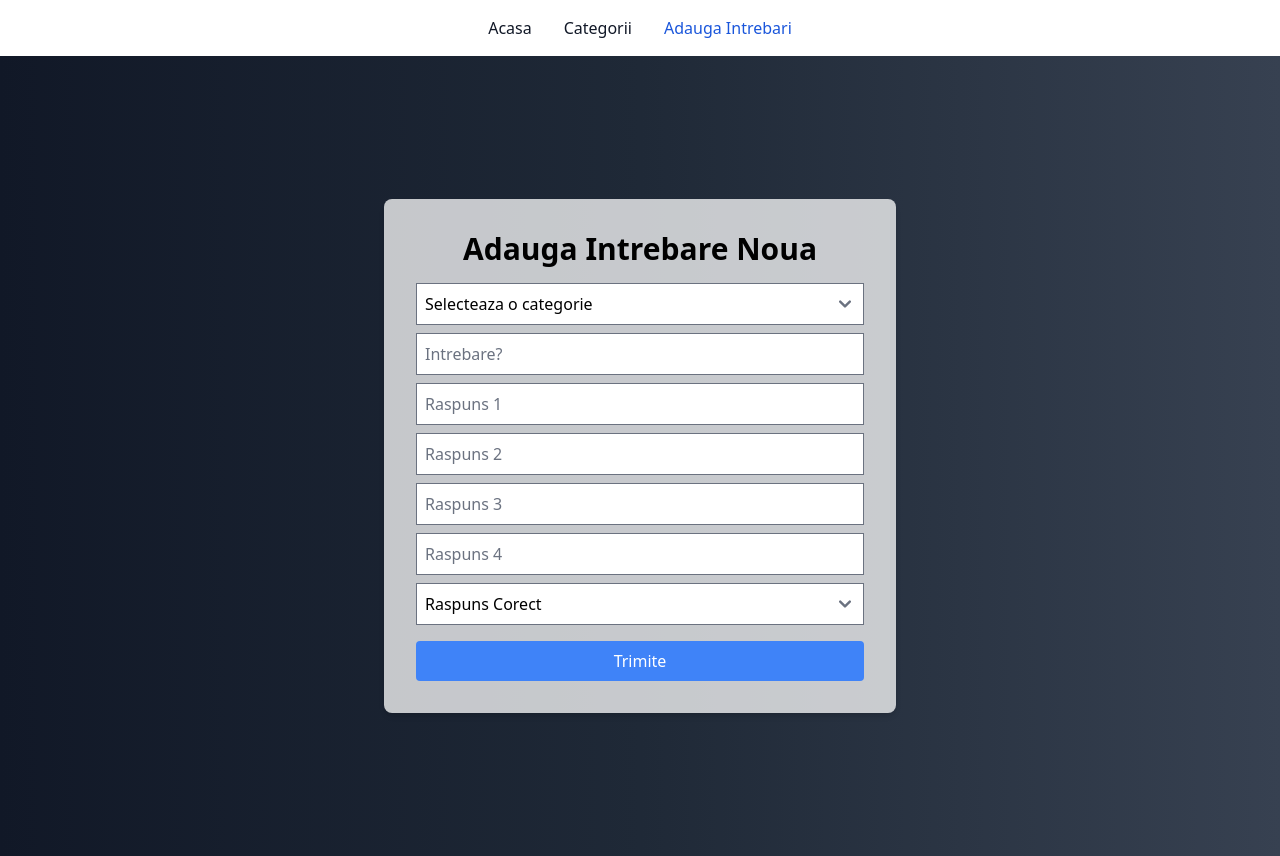
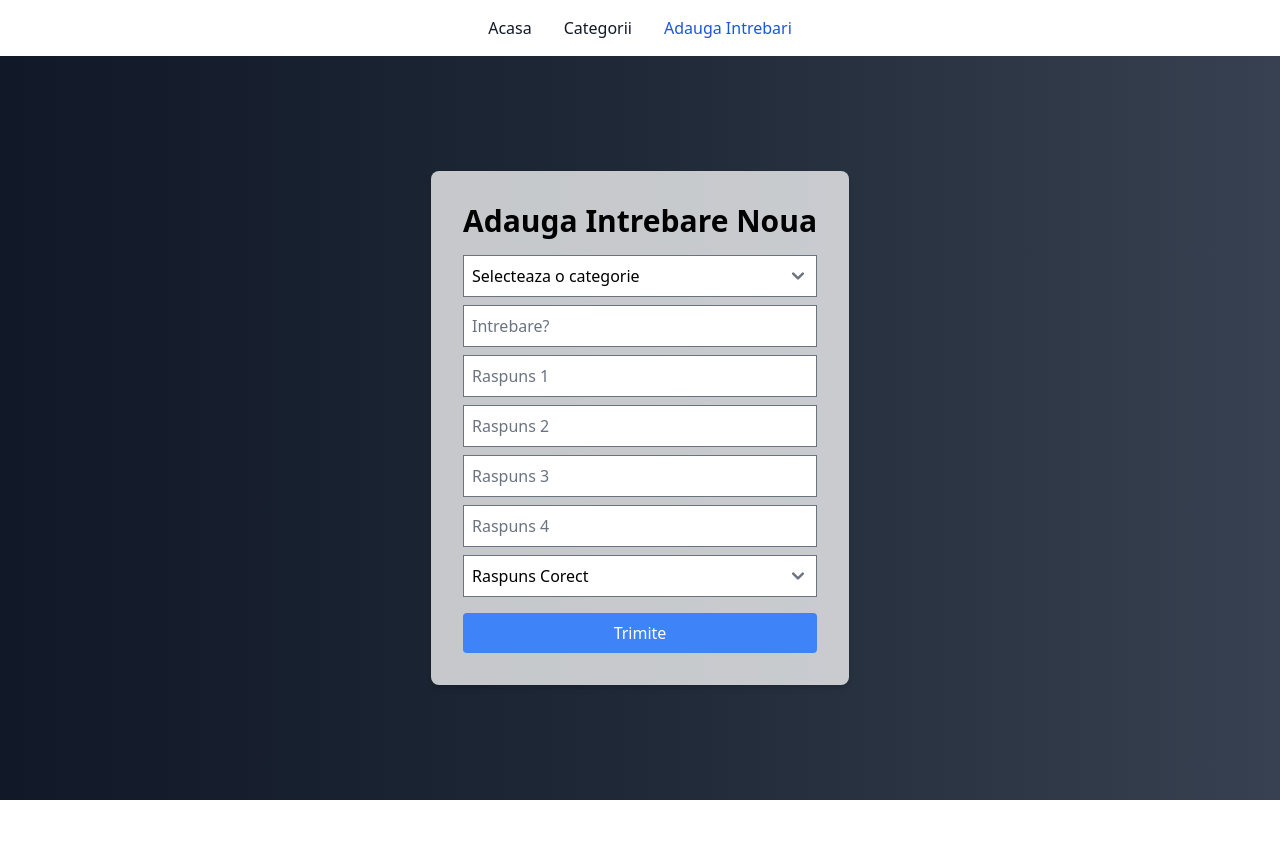
Before and after one commit to alexwho93/InteractiveQuizApp, a Next.js app: page /add-question in a window 1280 px wide. After the commit the page ends 800 px from the top, so only its background shows below. Built offline with nearby package versions, Linux system fonts and the light colour scheme.

Commit message:
fixing some style an adding markdown

```diff
--- a/app/layout.jsx
+++ b/app/layout.jsx
@@ -3,13 +3,13 @@ import Navbar from "@components/Navbar";
 import { ScoreProvider } from "@context/ScoreContext";
 
 export const metadata = {
-  title: "Quiz App",
+  title: " Interactive Quiz App",
 };
 
 export default function RootLayout({ children }) {
   return (
     <html lang="en">
-      <body className="bg-gradient-to-r from-gray-900 via-gray-800 to-gray-700">
+      <body className="bg-gradient-to-r from-gray-900 via-gray-800 to-gray-700 h-screen flex flex-col items-center justify-center">
         <Navbar />
         <ScoreProvider>{children}</ScoreProvider>
       </body>
--- a/components/Navbar.jsx
+++ b/components/Navbar.jsx
@@ -10,7 +10,7 @@ function Navbar() {
   const linkStylesActive =
     "block py-2 px-3  rounded hover:bg-gray-100 md:hover:bg-transparent md:border-0 md:hover:text-blue-500 md:p-0 active";
   return (
-    <nav className="bg-white border-gray-200 dark:bg-gray-900">
+    <nav className="bg-white border-gray-200 dark:bg-gray-900 w-full">
       <div className="max-w-screen-xl flex flex-wrap items-center justify-between mx-auto p-4">
         <div
           className="hidden w-full md:block md:w-auto mx-auto"
--- a/components/Questionnaire.jsx
+++ b/components/Questionnaire.jsx
@@ -31,7 +31,7 @@ function Questionnaire({
       <fieldset className="grid grid-cols-2 auto-rows-auto gap-6 text-2xl items-center">
         <legend className="text-3xl font-extrabold text-center col-span-2 text-gray-800 mb-8">
           <span className="text-2xl">
-            (Intrebarea nr. {questionId} din {questionsLength})
+            (Intrebarea {questionId} din {questionsLength})
           </span>
           <br />
           {question.question}
```
Also changed, not shown: screenshots/screenshot-questions.png (added), 1 other file (tests, documents, lock files or other folders).
